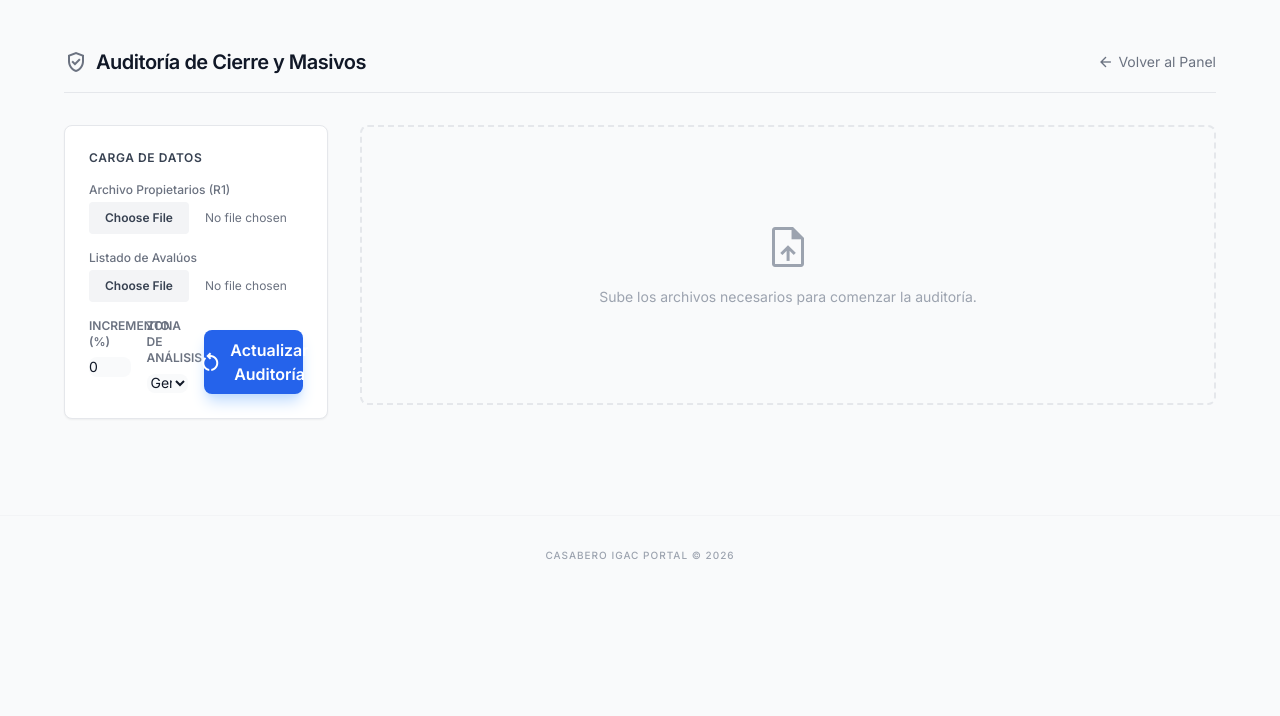
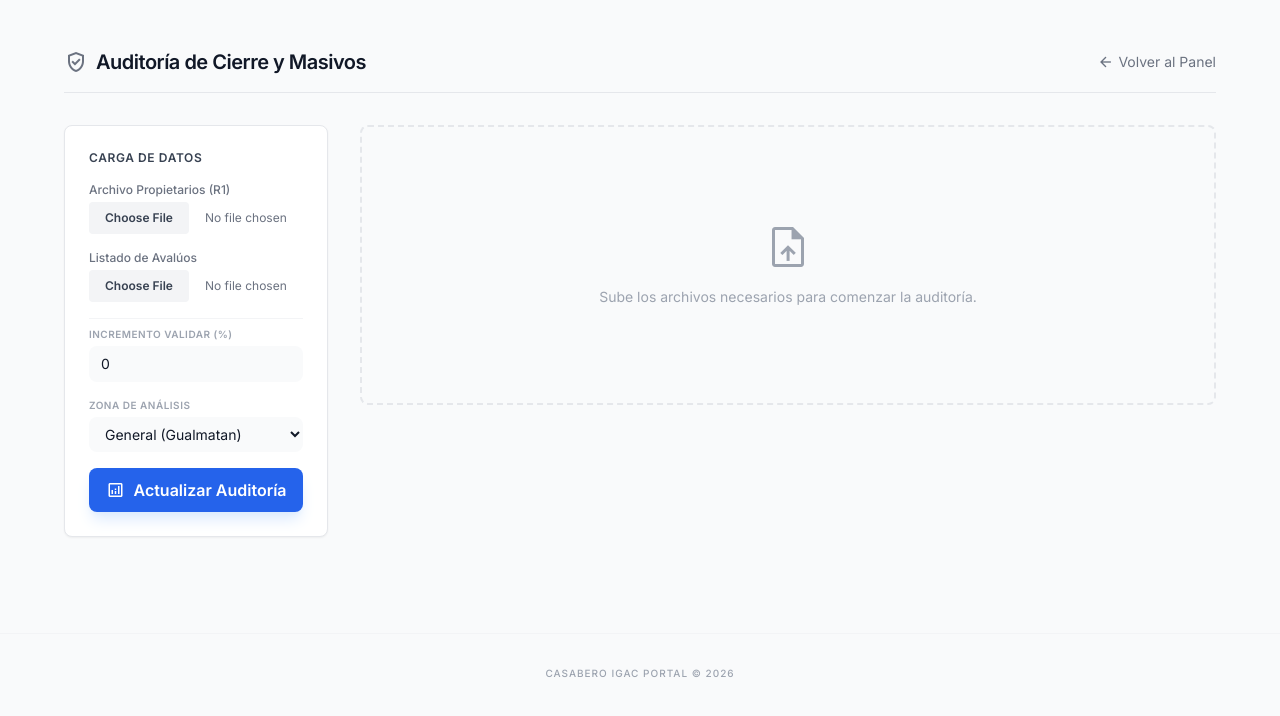
Before and after one commit to casabero/igac-portal, a Flask app: page /auditoria in a window 1280 px wide. Shown: the top 716 px of the page. Run offline with Flask 3, Linux system fonts and the light colour scheme; some libraries are stand-ins or nearby versions.

Commit message:
fix: resolve overlapping layout in sidebar configuration form

```diff
--- a/templates/auditoria_tool.html
+++ b/templates/auditoria_tool.html
@@ -95,23 +95,25 @@
                                 class="block w-full text-xs text-gray-500 file:mr-4 file:py-2 file:px-4 file:rounded file:border-0 file:text-xs file:font-semibold file:bg-gray-100 file:text-gray-700 hover:file:bg-gray-200"
                                 required>
                         </div>
-                        <div class="grid grid-cols-1 md:grid-cols-4 gap-4">
+                        <div class="space-y-4 pt-2 border-t border-gray-100">
                             <!-- Incremento Config -->
                             <div>
-                                <label class="block text-xs font-bold text-gray-500 uppercase mb-1">Incremento
-                                    (%)</label>
+                                <label
+                                    class="block text-[10px] font-bold text-gray-400 uppercase mb-1 tracking-wider">Incremento
+                                    Validar (%)</label>
                                 <input type="number" step="0.01" name="incremento"
                                     value="{{ resultados.pct_incremento|default(0) }}"
-                                    class="w-full bg-gray-50 border-gray-200 rounded-lg text-sm focus:ring-blue-500 focus:border-blue-500"
+                                    class="w-full bg-gray-50 border-gray-200 rounded-lg text-sm px-3 py-2 focus:ring-blue-500 focus:border-blue-500"
                                     required>
                             </div>
 
                             <!-- Filtro de Zona -->
                             <div>
-                                <label class="block text-xs font-bold text-gray-500 uppercase mb-1">Zona de
-                                    Análisis</label>
+                                <label
+                                    class="block text-[10px] font-bold text-gray-400 uppercase mb-1 tracking-wider">Zona
+                                    de Análisis</label>
                                 <select name="zona"
-                                    class="w-full bg-gray-50 border-gray-200 rounded-lg text-sm focus:ring-blue-500 focus:border-blue-500">
+                                    class="w-full bg-gray-50 border-gray-200 rounded-lg text-sm px-3 py-2 focus:ring-blue-500 focus:border-blue-500">
                                     <option value="General" {% if resultados.zona_filtro=='General' %}selected{% endif
                                         %}>General (Gualmatan)</option>
                                     <option value="Urbana" {% if resultados.zona_filtro=='Urbana' %}selected{% endif %}>
@@ -124,10 +126,10 @@
                             </div>
 
                             <!-- Botones -->
-                            <div class="md:col-span-2 flex items-end">
+                            <div>
                                 <button type="submit"
-                                    class="w-full bg-blue-600 hover:bg-blue-700 text-white font-bold py-2 px-4 rounded-lg transition-all flex items-center justify-center gap-2 shadow-lg shadow-blue-200">
-                                    <span class="material-symbols-outlined">restart_alt</span>
+                                    class="w-full bg-blue-600 hover:bg-blue-700 text-white font-bold py-2.5 px-4 rounded-lg transition-all flex items-center justify-center gap-2 shadow-lg shadow-blue-100">
+                                    <span class="material-symbols-outlined text-[20px]">analytics</span>
                                     Actualizar Auditoría
                                 </button>
                             </div>
```
